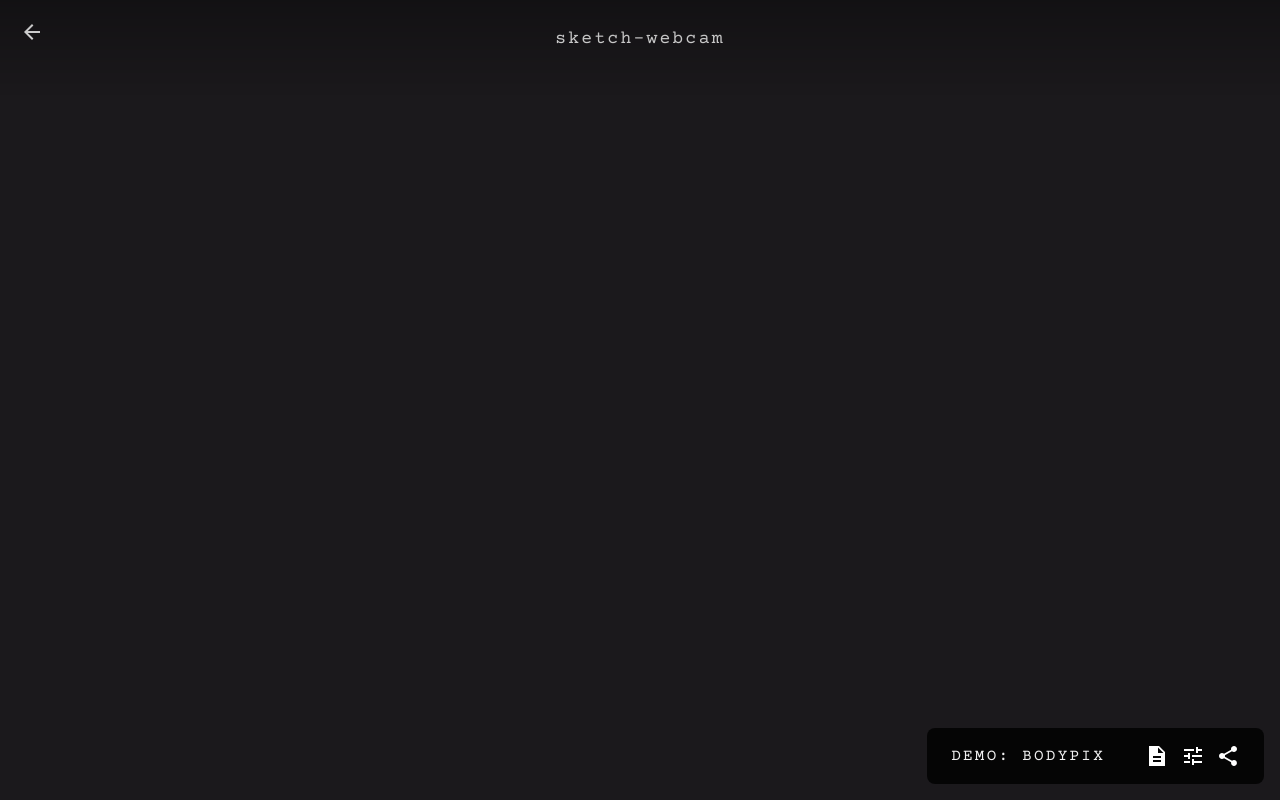
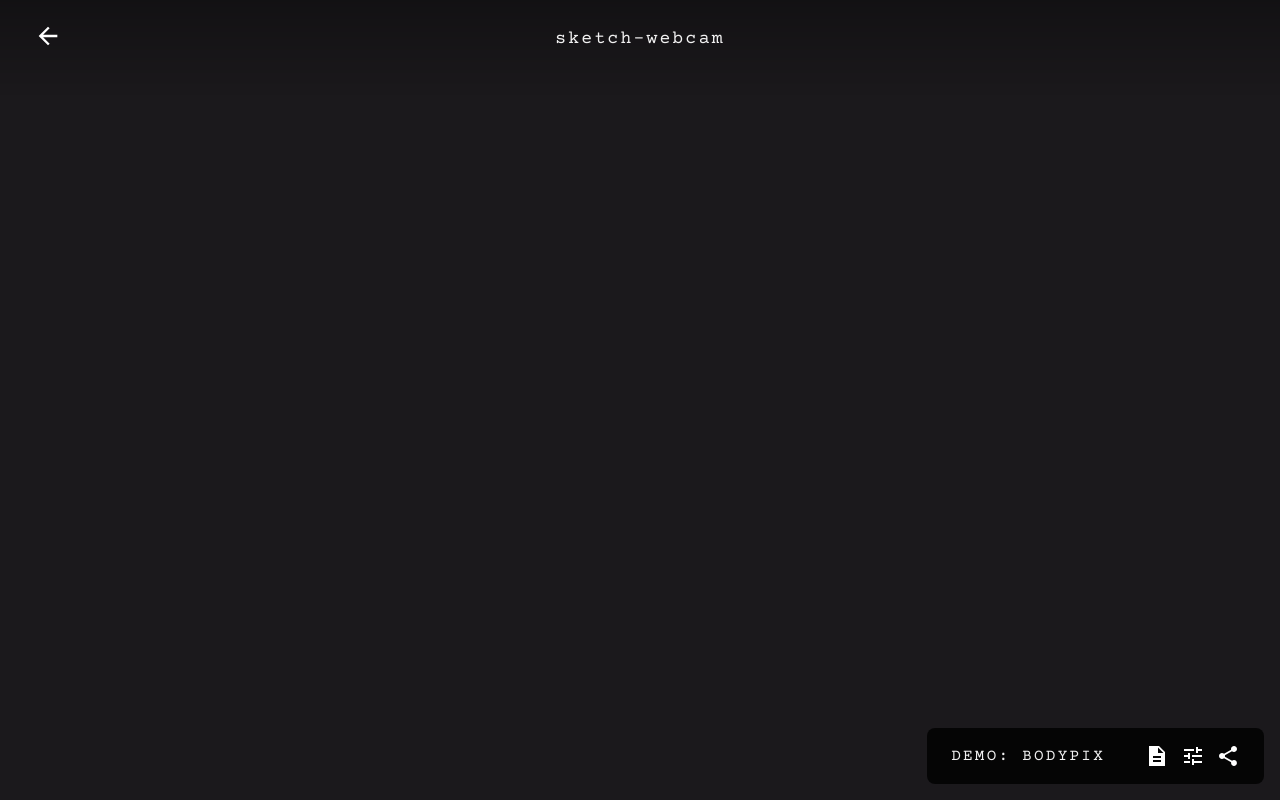
Before and after one commit to ykob/sketch-webcam, a Vue app: page /demo/body-pix in a window 1280 px wide. Built offline with nearby package versions, Linux system fonts and the light colour scheme; no server answers.

Commit message:
arranged the demo header's layout.

```diff
--- a/src/components/common/BackHome.vue
+++ b/src/components/common/BackHome.vue
@@ -12,6 +12,11 @@ export default {
     click() {
       this.$router.push('/');
     }
+  },
+  computed: {
+    iconSize() {
+      return this.$store.state.isMobile === true ? 20 : 28;
+    }
   }
 };
 </script>
@@ -20,23 +25,29 @@ export default {
 Button.back-home(
   @click = 'click'
 )
-  IconArrowBack
+  IconArrowBack(
+    :size = 'iconSize'
+  )
 </template>
 
 <style lang="scss" scoped>
 .back-home {
-  width: 48px;
-  height: 48px;
   display: flex;
   justify-content: center;
   align-items: center;
   position: absolute;
-  z-index: 10;
+  z-index: 100;
   @include l-more-than-mobile {
+    width: 48px;
+    height: 48px;
+    top: 12px;
+    left: 24px;
+  }
+  @include l-mobile {
+    width: 40px;
+    height: 40px;
     top: 8px;
     left: 8px;
   }
-  @include l-mobile {
-  }
 }
 </style>
--- a/src/components/common/SiteTitle.vue
+++ b/src/components/common/SiteTitle.vue
@@ -18,12 +18,13 @@ export default {
   text-align: center;
   pointer-events: none;
   position: absolute;
+  z-index: 100;
   @include fontSizeAll(18, 18, 14);
   @include l-more-than-mobile {
     top: 24px;
   }
   @include l-mobile {
-    top: 12px;
+    top: 20px;
   }
 }
 </style>
```
